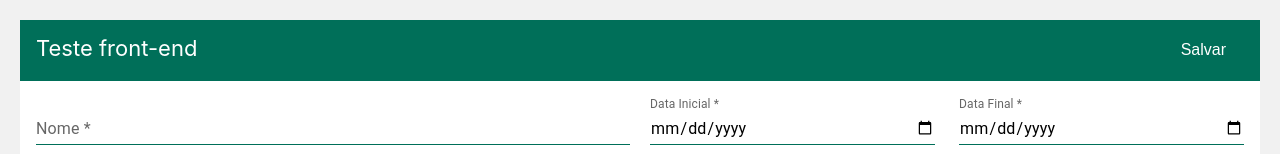
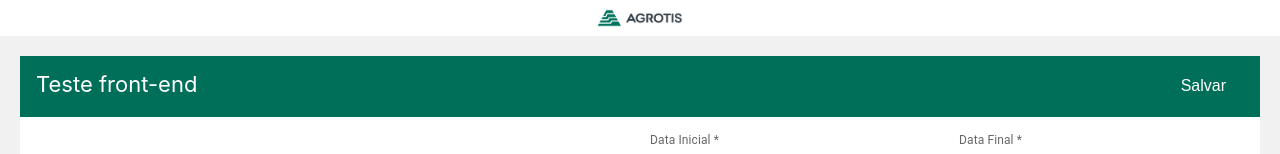
Before and after one commit to gucelestinodev/agrotis, a React (Create React App) app: page / in a window 1280 px wide. Shown: the top 154 px of the page. Built offline with nearby package versions, Linux system fonts and the light colour scheme; no server answers.

Commit message:
:sparkles: Construção do header.

```diff
--- a/src/App.tsx
+++ b/src/App.tsx
@@ -1,9 +1,11 @@
 import React from 'react';
+import Header from './components/Header/Header';
 import Formulario from './components/form/Formulario';
 
 const App: React.FC = () => {
   return (
     <div>
+      <Header />
       <Formulario />
     </div>
   );
--- /dev/null
+++ b/src/components/Header/Header.tsx
@@ -0,0 +1,13 @@
+import React from 'react';
+import agrotisImage from '../../assets/agrotis.png';
+import {HeaderContainer, HeaderImage} from './HeaderStyles';
+
+const Header: React.FC = () => {
+  return (
+    <HeaderContainer>
+      <HeaderImage src={agrotisImage} alt="Agrotis" />
+    </HeaderContainer>
+  );
+};
+
+export default Header;
--- /dev/null
+++ b/src/components/Header/HeaderStyles.ts
@@ -0,0 +1,15 @@
+import styled from 'styled-components';
+
+export const HeaderContainer = styled.header`
+  display: flex;
+  justify-content: center;
+  align-items: center;
+  width: 100vw;
+  height: auto;
+  background-color: white;
+`;
+
+export const HeaderImage = styled.img`
+  max-width: 100%;
+  height: 36px;
+`;
```
Also changed, not shown: src/assets/agrotis.png (added), src/assets/agrotis.svg (deleted).
